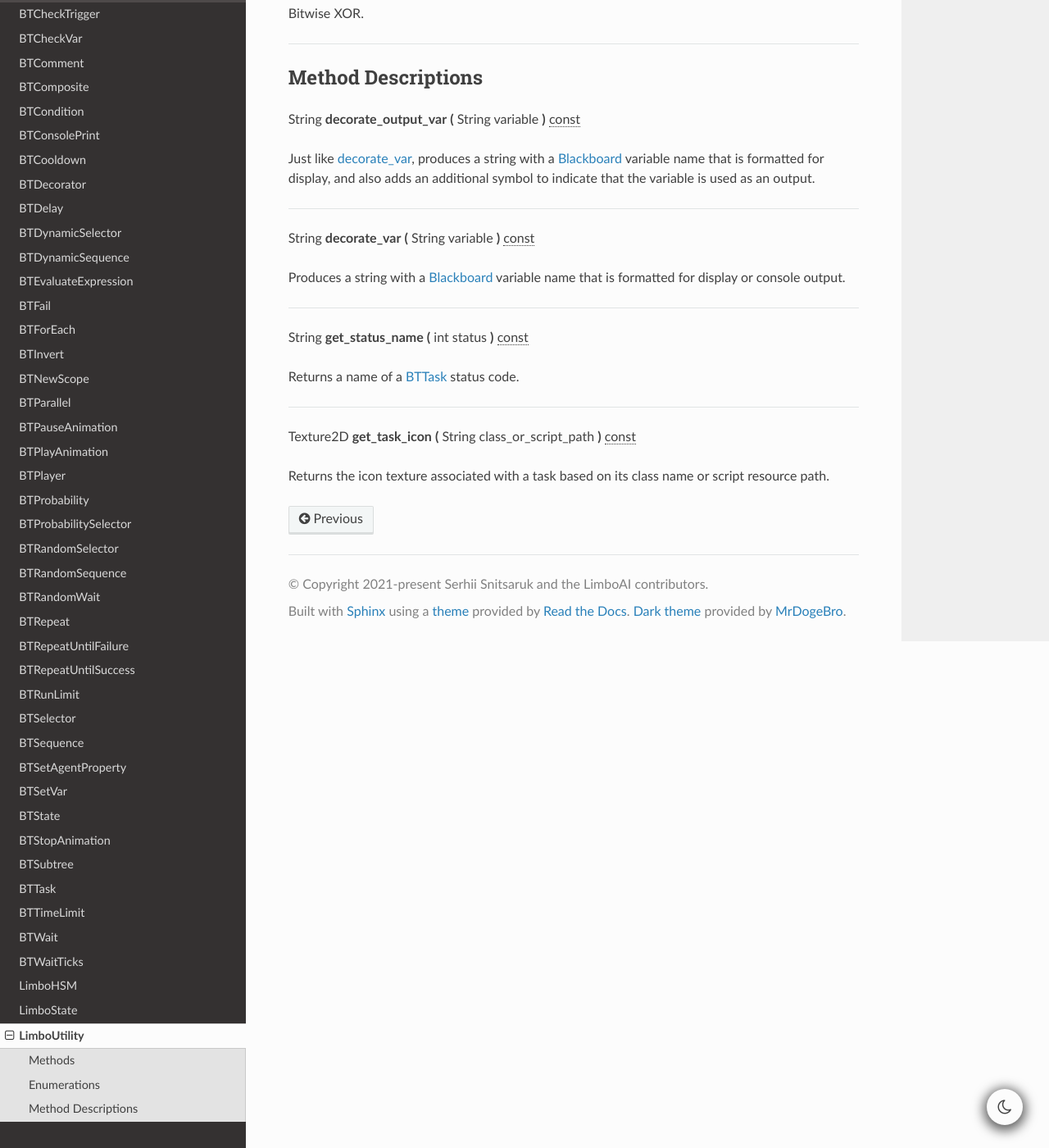
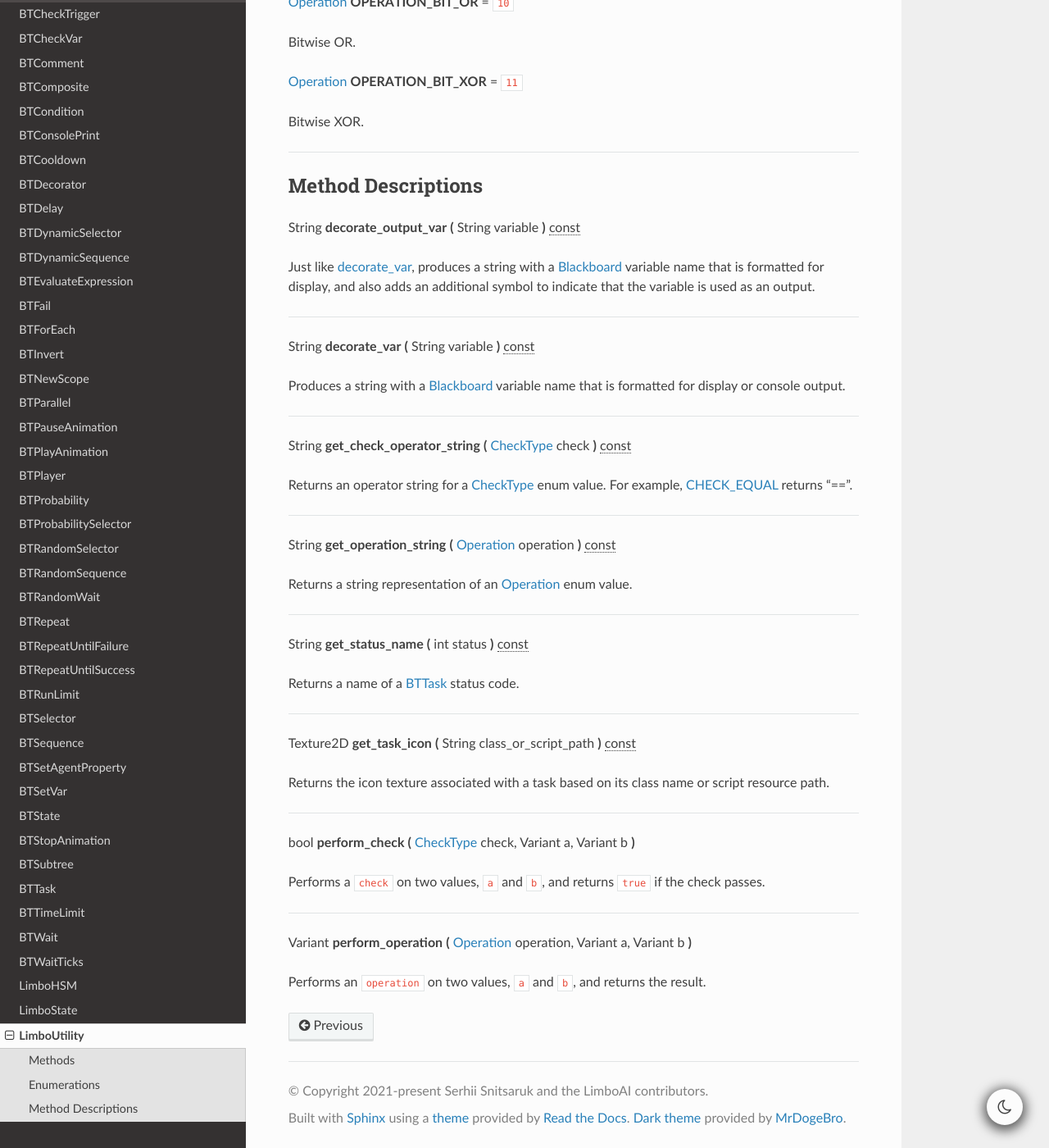
Before and after one commit to limbonaut/limboai, a Sphinx documentation site: the page built from doc/source/classes/class_limboutility.rst, in a window 1280 px wide and 1400 px high, scrolled down 2365 px. Shown: the whole window at 82% size. Built offline with Sphinx 7.4.7 and the Read the Docs theme 2.0.0, drawn with Linux system fonts in a browser that asks for light colours; pages that are not in the unit, such as notebooks, are missing from menus; some of the changed text lies outside the part shown.

Commit message:
Expose checks and operations in `LimboUtility`

```diff
--- a/doc/source/classes/class_limboutility.rst
+++ b/doc/source/classes/class_limboutility.rst
@@ -22,15 +22,23 @@
 .. table::
    :widths: auto
 
-   +-----------+---------------------------------------------------------------------------------------------------------------+
-   | String    | :ref:`decorate_output_var<class_LimboUtility_method_decorate_output_var>` **(** String variable **)** |const| |
-   +-----------+---------------------------------------------------------------------------------------------------------------+
-   | String    | :ref:`decorate_var<class_LimboUtility_method_decorate_var>` **(** String variable **)** |const|               |
-   +-----------+---------------------------------------------------------------------------------------------------------------+
-   | String    | :ref:`get_status_name<class_LimboUtility_method_get_status_name>` **(** int status **)** |const|              |
-   +-----------+---------------------------------------------------------------------------------------------------------------+
-   | Texture2D | :ref:`get_task_icon<class_LimboUtility_method_get_task_icon>` **(** String class_or_script_path **)** |const| |
-   +-----------+---------------------------------------------------------------------------------------------------------------+
+   +-----------+-----------------------------------------------------------------------------------------------------------------------------------------------------------------+
+   | String    | :ref:`decorate_output_var<class_LimboUtility_method_decorate_output_var>` **(** String variable **)** |const|                                                   |
+   +-----------+-----------------------------------------------------------------------------------------------------------------------------------------------------------------+
+   | String    | :ref:`decorate_var<class_LimboUtility_method_decorate_var>` **(** String variable **)** |const|                                                                 |
+   +-----------+-----------------------------------------------------------------------------------------------------------------------------------------------------------------+
+   | String    | :ref:`get_check_operator_string<class_LimboUtility_method_get_check_operator_string>` **(** :ref:`CheckType<enum_LimboUtility_CheckType>` check **)** |const|   |
+   +-----------+-----------------------------------------------------------------------------------------------------------------------------------------------------------------+
+   | String    | :ref:`get_operation_string<class_LimboUtility_method_get_operation_string>` **(** :ref:`Operation<enum_LimboUtility_Operation>` operation **)** |const|         |
+   +-----------+-----------------------------------------------------------------------------------------------------------------------------------------------------------------+
+   | String    | :ref:`get_status_name<class_LimboUtility_method_get_status_name>` **(** int status **)** |const|                                                                |
+   +-----------+-----------------------------------------------------------------------------------------------------------------------------------------------------------------+
+   | Texture2D | :ref:`get_task_icon<class_LimboUtility_method_get_task_icon>` **(** String class_or_script_path **)** |const|                                                   |
+   +-----------+-----------------------------------------------------------------------------------------------------------------------------------------------------------------+
+   | bool      | :ref:`perform_check<class_LimboUtility_method_perform_check>` **(** :ref:`CheckType<enum_LimboUtility_CheckType>` check, Variant a, Variant b **)**             |
+   +-----------+-----------------------------------------------------------------------------------------------------------------------------------------------------------------+
+   | Variant   | :ref:`perform_operation<class_LimboUtility_method_perform_operation>` **(** :ref:`Operation<enum_LimboUtility_Operation>` operation, Variant a, Variant b **)** |
+   +-----------+-----------------------------------------------------------------------------------------------------------------------------------------------------------------+
 
 .. rst-class:: classref-section-separator
 
@@ -234,6 +242,30 @@
 
 ----
 
+.. _class_LimboUtility_method_get_check_operator_string:
+
+.. rst-class:: classref-method
+
+String **get_check_operator_string** **(** :ref:`CheckType<enum_LimboUtility_CheckType>` check **)** |const|
+
+Returns an operator string for a :ref:`CheckType<enum_LimboUtility_CheckType>` enum value. For example, :ref:`CHECK_EQUAL<class_LimboUtility_constant_CHECK_EQUAL>` returns "==".
+
+.. rst-class:: classref-item-separator
+
+----
+
+.. _class_LimboUtility_method_get_operation_string:
+
+.. rst-class:: classref-method
+
+String **get_operation_string** **(** :ref:`Operation<enum_LimboUtility_Operation>` operation **)** |const|
+
+Returns a string representation of an :ref:`Operation<enum_LimboUtility_Operation>` enum value.
+
+.. rst-class:: classref-item-separator
+
+----
+
 .. _class_LimboUtility_method_get_status_name:
 
 .. rst-class:: classref-method
@@ -254,6 +286,30 @@
 
 Returns the icon texture associated with a task based on its class name or script resource path.
 
+.. rst-class:: classref-item-separator
+
+----
+
+.. _class_LimboUtility_method_perform_check:
+
+.. rst-class:: classref-method
+
+bool **perform_check** **(** :ref:`CheckType<enum_LimboUtility_CheckType>` check, Variant a, Variant b **)**
+
+Performs a ``check`` on two values, ``a`` and ``b``, and returns ``true`` if the check passes.
+
+.. rst-class:: classref-item-separator
+
+----
+
+.. _class_LimboUtility_method_perform_operation:
+
+.. rst-class:: classref-method
+
+Variant **perform_operation** **(** :ref:`Operation<enum_LimboUtility_Operation>` operation, Variant a, Variant b **)**
+
+Performs an ``operation`` on two values, ``a`` and ``b``, and returns the result.
+
 .. |virtual| replace:: :abbr:`virtual (This method should typically be overridden by the user to have any effect.)`
 .. |const| replace:: :abbr:`const (This method has no side effects. It doesn't modify any of the instance's member variables.)`
 .. |vararg| replace:: :abbr:`vararg (This method accepts any number of arguments after the ones described here.)`
```
Also changed, not shown: 2 other files.
